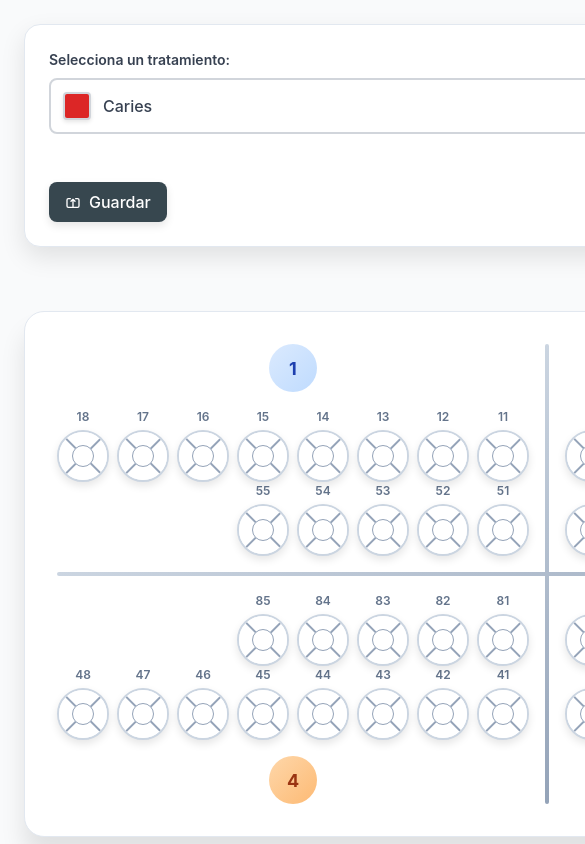
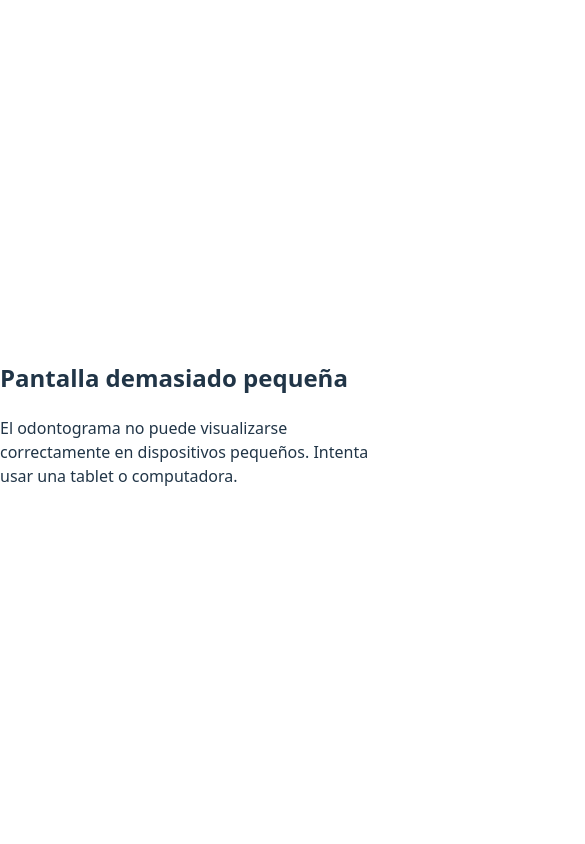
Before and after one commit to roand-hq/odontograma, a React (Vite) app: page / in a window 390 px wide. Shown: the top 844 px of the page, 585 px wide, since content can reach past the window. Built offline with nearby package versions, Linux system fonts and the light colour scheme.

Commit message:
ya no se puede ver en pantallas pequeñas

```diff
--- a/src/Odontograma.jsx
+++ b/src/Odontograma.jsx
@@ -9,14 +9,37 @@
     useColorChange(savedState);
   const [abierto, setAbierto] = useState(false);
   const [colorSeleccionado, setColorSeleccionado] = useState(colors[0]);
-
+  const [isSmallScreen, setIsSmallScreen] = useState(false)
   const { handleExport } = useHandleData(estadoDientes, setEstadoDientes);
   const handleGuardar = () => {
     const datos = handleExport();
 
     onSave(datos);
   };
+ useEffect(() => {
+    const checkScreenSize = () => {
+      setIsSmallScreen(window.innerWidth < 1024);
+    };
 
+    checkScreenSize(); // Revisar al montar
+    window.addEventListener("resize", checkScreenSize);
+
+    return () => window.removeEventListener("resize", checkScreenSize);
+  }, []);
+
+  if (isSmallScreen) {
+    return (
+      <div className="flex items-center justify-center h-screen bg-gray-100 p-6 text-center">
+        <div className="bg-white shadow-lg rounded-2xl p-6 max-w-md">
+          <h2 className="text-xl font-bold text-red-600 mb-2">Pantalla demasiado pequeña</h2>
+          <p className="text-gray-600">
+            El odontograma no puede visualizarse correctamente en dispositivos pequeños.
+            Intenta usar una tablet o computadora.
+          </p>
+        </div>
+      </div>
+    );
+  }
   return (
     <>
       <style>{`
```
Also changed, not shown: 2 other files (tests, documents, lock files or other folders).
